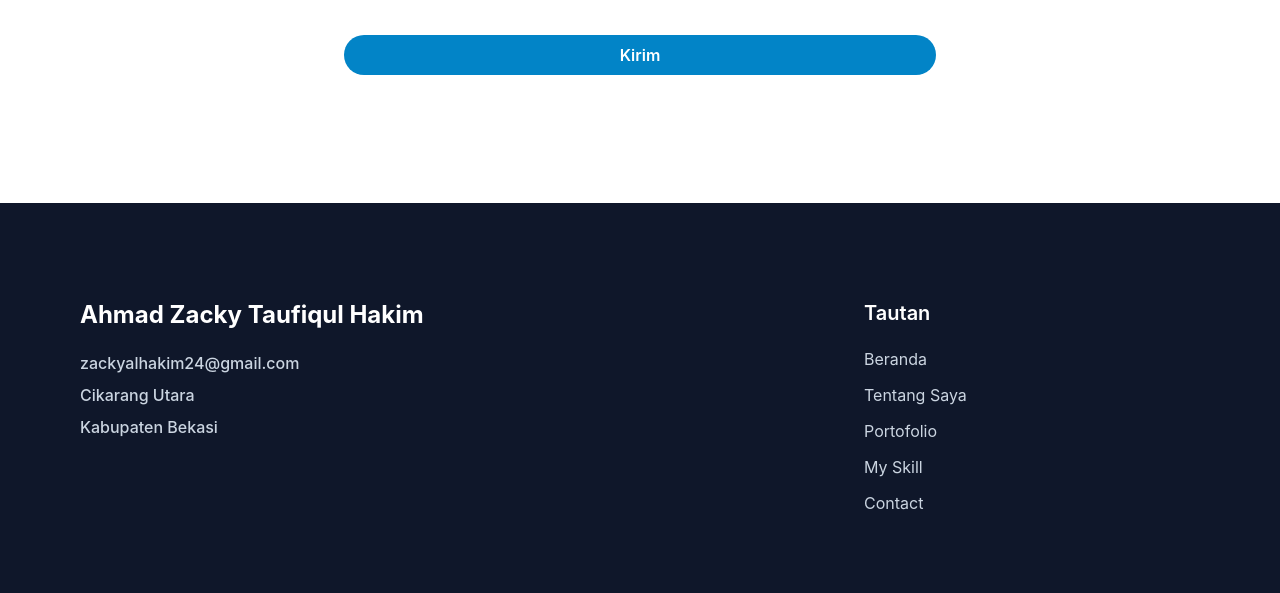
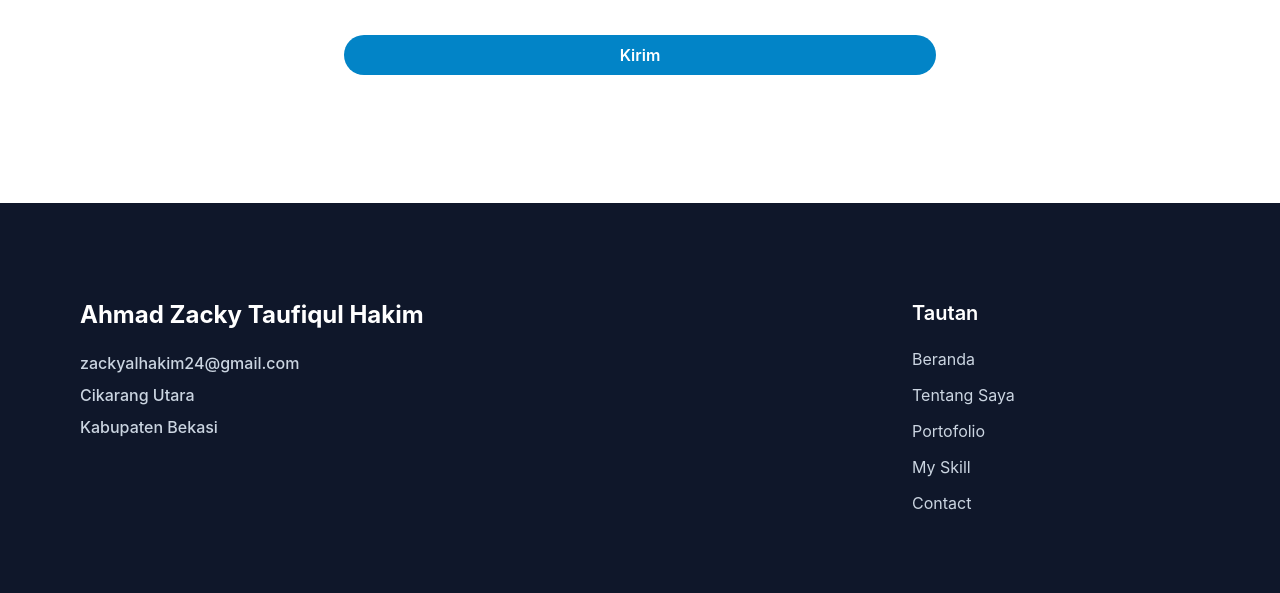
Before and after one commit to zackyal24/portofolio-zacky.github.io, a website: page index.html in a window 1280 px wide. Shown: the part 3602-4195 px from the top of the page. Drawn offline with Linux system fonts and the light colour scheme.

Commit message:
index.html

```diff
--- a/index.html
+++ b/index.html
@@ -310,7 +310,7 @@
             <p>Kabupaten Bekasi</p>
           </div>
 
-          <div class="mb-12 w-full px-4 md:w-1/3">
+          <div class="mb-12 w-full px-16 md:w-1/3">
             <h3 class="mb-5 text-xl font-semibold text-white">Tautan</h3>
             <ul class="text-slate-300">
               <li>
```
